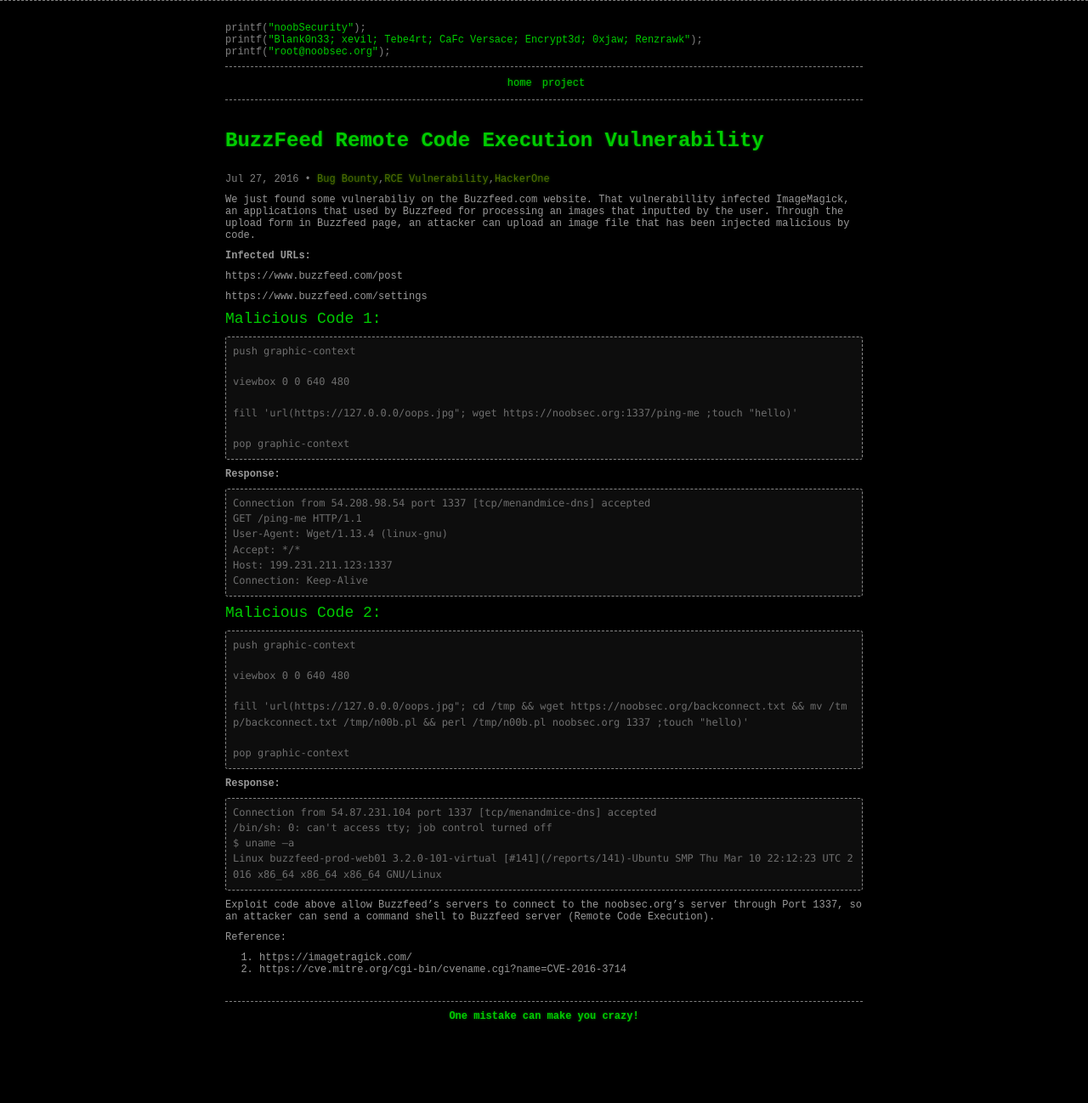
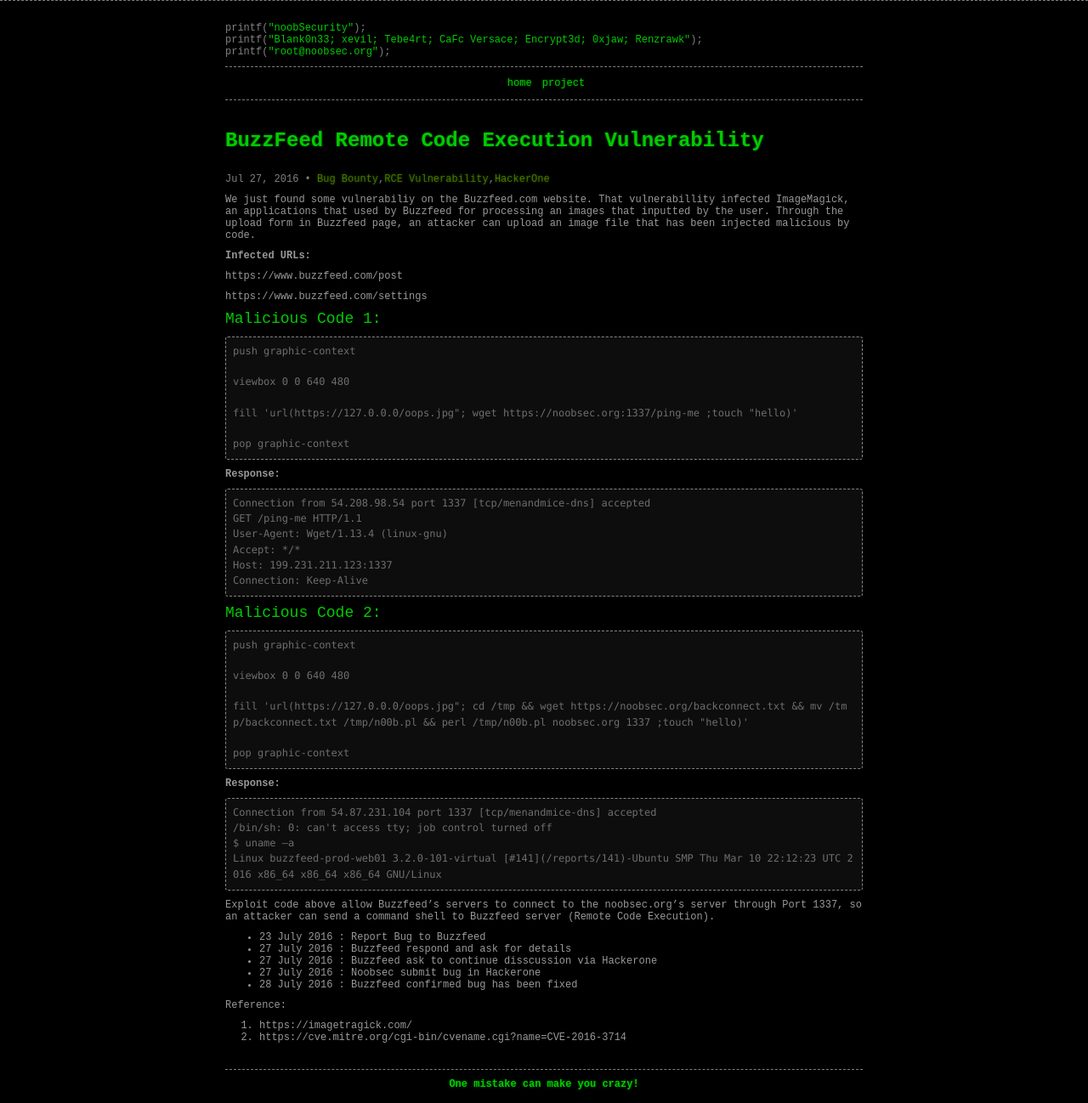
Before and after one commit to aryanrtm/noobsec.github.io, a Jekyll site: the page built from _posts/2016/2016-07-28-buzzfeed-vulnerabillity-to-remote-code-execution-vulnerability.md, in a window 1280 px wide. Shown: the whole page at 85% size. Built offline with Jekyll 4.4.1, drawn with Linux system fonts in a browser that asks for light colours; before the commit the page ends 1218 px from its top, so only the background shows below that.

Commit message:
Update 2016-07-28-buzzfeed-vulnerabillity-to-remote-code-execution-vulnerability.md

```diff
--- a/_posts/2016/2016-07-28-buzzfeed-vulnerabillity-to-remote-code-execution-vulnerability.md
+++ b/_posts/2016/2016-07-28-buzzfeed-vulnerabillity-to-remote-code-execution-vulnerability.md
@@ -69,6 +69,14 @@
 
 Exploit code above allow Buzzfeed's servers to connect to the noobsec.org's server through Port 1337, so an attacker can send a command shell to Buzzfeed server (Remote Code Execution).
 
+
+- 23 July 2016 : Report Bug to Buzzfeed
+- 27 July 2016 : Buzzfeed respond and ask for details
+- 27 July 2016 : Buzzfeed ask to continue disscussion via Hackerone
+- 27 July 2016 : Noobsec submit bug in Hackerone
+- 28 July 2016 : Buzzfeed confirmed bug has been fixed
+
+
 Reference:
 
 1. https://imagetragick.com/
```
